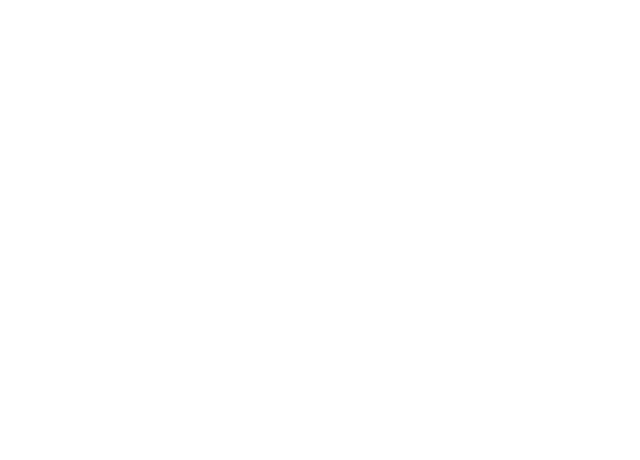
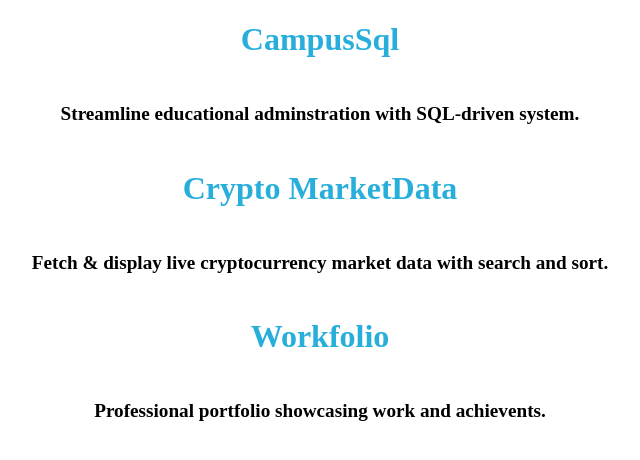
Before and after one commit to acciojob/render-multiple-component-react-bsp3725k, a React app: page / in a window 1280 px wide. Shown: the whole page, without its empty margins (320-960 px from the left). Built offline with nearby package versions, Linux system fonts and the light colour scheme.

Commit message:
file updated

```diff
--- a/src/components/App.js
+++ b/src/components/App.js
@@ -2,10 +2,32 @@ import React, {Component, useState} from "react";
 import '../styles/App.css';
 
 const App = () => {
+  // step 1: defining the list of dream projects
+  const projects = [
+    {
+      name:"CampusSql", description: "Streamline educational adminstration with SQL-driven system."
+    },
+    {
+      name:"Crypto MarketData", description: "Fetch & display live cryptocurrency market data with search and sort."
+    },
+    {
+      name:"Workfolio", description:"Professional portfolio showcasing work and achievents."
+    },
+  ];
+
   return (
-    <div id="main"></div>
-  )
-}
+    <div id="main">
+      <div className="ns-wrapper">
+        {projects.map((project,index)=>(
+          <div Key={index} className="project">
+          <h1 data-ns-test="project-name">{project.name}</h1>
+          <h6 data-ns-test="project-description" style={{fontSize:'larger'}}>{project.description}</h6>
+          </div>
+        ))}
+      </div>
+    </div>
+  );
+};
 
 
 export default App;
--- a/src/styles/App.css
+++ b/src/styles/App.css
@@ -3,10 +3,7 @@ h1 {
     text-align: center;
     }
 
-
-button{
-    color: #27aedb;
+h6 {
+    color: black;
     text-align: center;
-    justify-content: center;
-    align-items: center;
 }
```
Also changed, not shown: 1 other file.
